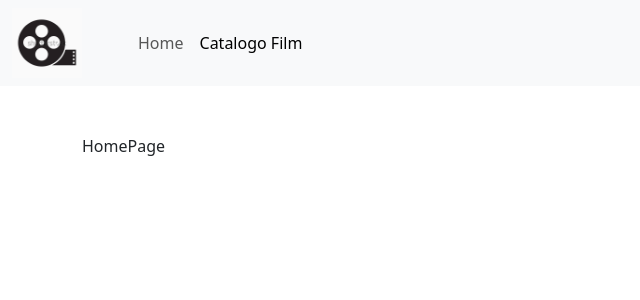
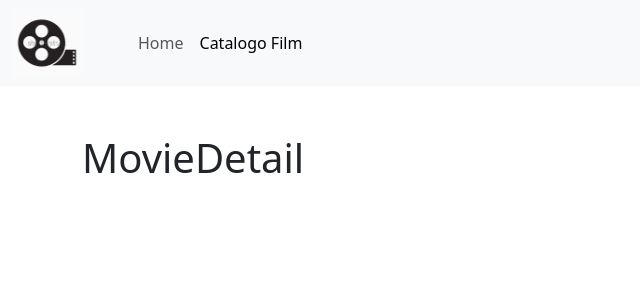
Before and after one commit to andreasalvi99/webapp-react, a React (Vite) app: page /movies/1 in a window 1280 px wide. Shown: the top 300 px of the page, without its empty margins (0-640 px from the left). Built offline with nearby package versions, Linux system fonts and the light colour scheme.

Commit message:
add movie detail page

```diff
--- /dev/null
+++ b/components/MovieDetailPage.jsx
@@ -0,0 +1,3 @@
+export default function () {
+  return <h1>MovieDetail</h1>;
+}
--- a/pages/HomePage.jsx
+++ b/pages/HomePage.jsx
@@ -1,3 +1,7 @@
 export default function () {
-  return <>HomePage</>;
+  return (
+    <>
+      <h1>Homepage</h1>
+    </>
+  );
 }
--- a/src/App.jsx
+++ b/src/App.jsx
@@ -2,6 +2,7 @@ import { BrowserRouter, Routes, Route } from "react-router-dom";
 import HomePage from "../pages/HomePage";
 import DefaultLayout from "../layouts/DefaultLayout";
 import MoviesPage from "../components/MoviesPage";
+import MovieDetailPage from "../components/MovieDetailPage";
 
 export default function App() {
   return (
@@ -10,7 +11,7 @@ export default function App() {
         <Route element={<DefaultLayout />}>
           <Route index element={<HomePage />} />
           <Route path="/movies" element={<MoviesPage />} />
-          <Route path="/movies/:id" element={<HomePage />} />
+          <Route path="/movies/:id" element={<MovieDetailPage />} />
         </Route>
       </Routes>
     </BrowserRouter>
```
